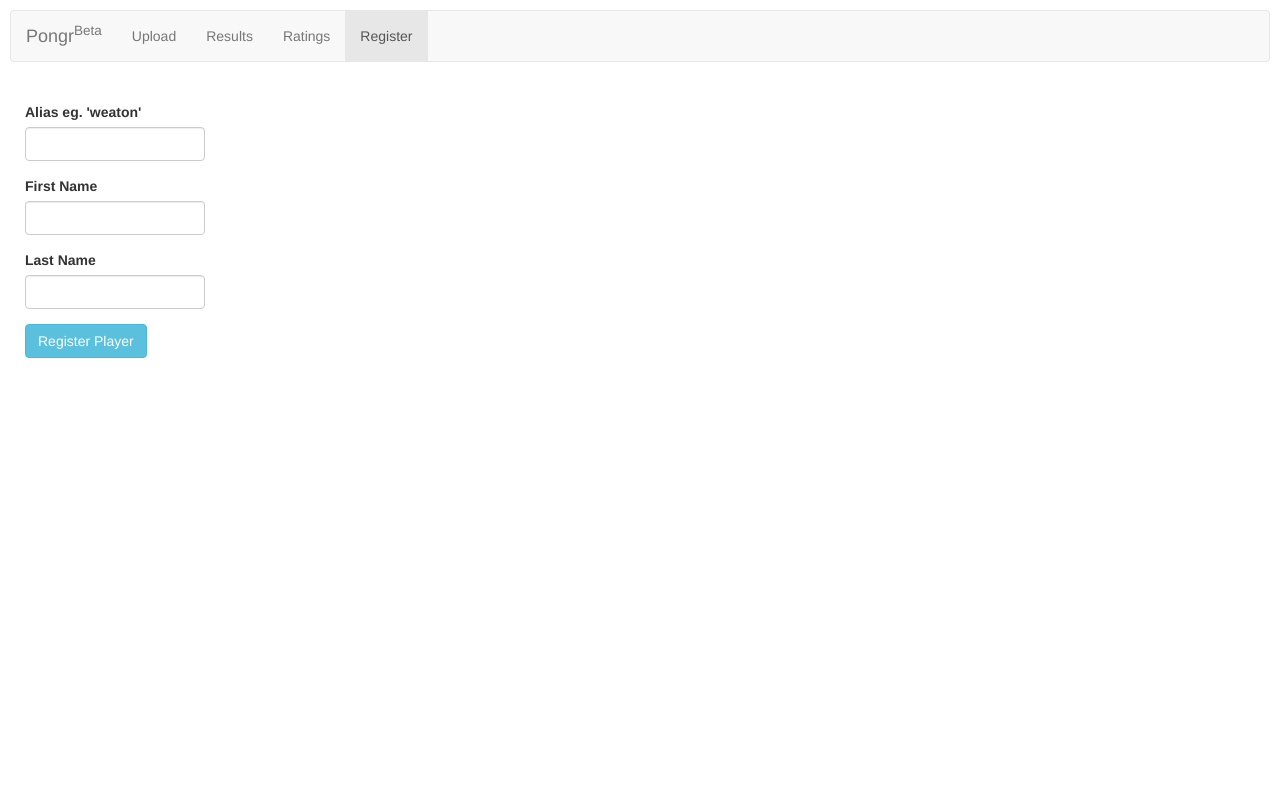
After one commit to wseaton/pongr, a Flask app: page /register in a window 1280 px wide. The commit adds this page. Shown: the top 785 px of the page. Run offline with Flask 2, Linux system fonts and the light colour scheme; some libraries are stand-ins or nearby versions.

Commit message:
added register tab, changed match form to drop down, backend changes

```diff
--- a/app/form.py
+++ b/app/form.py
@@ -1,9 +1,15 @@
 from flask_wtf import FlaskForm
-from wtforms import StringField, IntegerField
+from wtforms import StringField, IntegerField, SelectField
 from wtforms.validators import DataRequired, Length
 
 class MatchForm(FlaskForm):
-    player_a = StringField('player_a', validators=[DataRequired()])
-    player_b = StringField('player_b', validators=[DataRequired()])
+    player_a = SelectField('player_a', coerce=str)
+    player_b = SelectField('player_b', coerce=str)
     score_a = IntegerField('score_a', validators=[DataRequired()])
     score_b = IntegerField('score_b', validators=[DataRequired()])
+
+
+class PlayerForm(FlaskForm):
+    alias = StringField('alias', validators=[DataRequired()])
+    first_name = StringField('first_name', validators=[DataRequired()])
+    last_name = StringField('first_name', validators=[DataRequired()])
--- a/run.py
+++ b/run.py
@@ -1,13 +1,13 @@
-from flask import Flask, render_template, redirect, flash
+from flask import Flask, render_template, redirect, flash, request
 from flask_restless import APIManager
 from flask_sqlalchemy import SQLAlchemy
 from flask_bootstrap import Bootstrap
 
-from app.form import MatchForm
+from app.form import MatchForm, PlayerForm
 from app.utils import remove_whitespace, flash_errors
 from app.ratings import calculate_ratings
 
-from sqlalchemy import Column, Integer, Text, create_engine, MetaData, Float
+from sqlalchemy import Column, Integer, Text, create_engine, MetaData, Float, Boolean
 from trueskill import Rating, quality_1vs1, rate_1vs1
 
 import pandas as pd
@@ -32,6 +32,7 @@ class Game(db.Model):
     score_a = Column(Integer, unique=False)
     score_b = Column(Integer, unique=False)
     timestamp = Column(Integer, unique=False)
+    deleted = Column(Boolean, unique=False)
 
 
 class Player(db.Model):
@@ -63,39 +64,83 @@ metadata = MetaData(bind=engine)
 def homepage():
     paragraph = '''
     This is an app to track Ping Pong games, and then calculate
-    player ratings using TrueSkill. Please contact Will Eaton if you would like features added.
+    player ratings using TrueSkill.
     '''
     return render_template("index.html", paragraph=paragraph)
 
 
 @app.route('/games', methods=['GET'])
 def matches():
-    df = pd.read_sql('select * from game', con=engine)
+    df = pd.read_sql('select * from game where deleted = 0', con=engine)
     df = df.to_dict('records')
     return render_template('gamelog.html', games=df)
 
 
 @app.route('/record_match', methods=['GET', 'POST'])
 def record_match():
+    s = '''
+    select
+    alias,
+    printf('%s %s', first_name, last_name) as name
+    from player
+    '''
+    choices = pd.read_sql(s, con=engine)
+    choice_list = [(i['alias'], i['name']) for i in choices.to_dict('records')]
+
     form = MatchForm(csrf_enabled=False)
-    if form.validate_on_submit():
+    form.player_a.choices = choice_list
+    form.player_b.choices = choice_list
+
+    if request.method == 'POST' and form.validate_on_submit():
         record = Game(player_a=form.player_a.data, player_b=form.player_b.data,
                       score_a=form.score_a.data, score_b=form.score_b.data,
-                      timestamp=time.time())
+                      deleted=0, timestamp=time.time())
         db.session.add(record)
         db.session.commit()
 
         push_new_ratings(con=engine)
 
         return redirect('/games')
+
     else:
         flash_errors(form)
+
     return render_template('addmatch.html', form=form)
+
+@app.route('/register', methods=['GET', 'POST'])
+def register():
+    form = PlayerForm(csrf_enabled=False)
+
+    if request.method == 'POST' and form.validate_on_submit():
+        record = Player(alias=form.alias.data, first_name=form.first_name.data,
+                      last_name=form.last_name.data)
+        db.session.add(record)
+        db.session.commit()
+
+        return redirect('/games')
+
+    else:
+        flash_errors(form)
+
+    return render_template('register.html')
+
 
 
 @app.route('/ratings', methods=['GET'])
 def ratings():
-    ratingdf = pd.read_sql('select * from ratings', con=engine)
+    s = '''
+    select
+        first_name,
+        last_name,
+        rating,
+        sigma,
+        trueskill
+    from ratings
+    left join player using (alias)
+    order by 3 desc
+    '''
+
+    ratingdf = pd.read_sql(s, con=engine)
     ratingdf = ratingdf.to_dict('records')
 
     return render_template('ratings.html', data=ratingdf)
@@ -103,19 +148,27 @@ def ratings():
 
 @app.route('/delete/<game_id>', methods=['POST'])
 def delete_game(game_id):
-    Game.query.filter_by(id=game_id).delete()
+    game = Game.query.filter_by(id=game_id).first()
+    game.deleted = 1
+
     db.session.commit()
-
     push_new_ratings(con=engine)
 
     return redirect('/games')
+
+
+@app.route('/recalculate', methods=['POST'])
+def recalculate():
+    push_new_ratings(con=engine)
+
+    return redirect('/ratings')
 
 
 def push_new_ratings(con=None):
     '''
     recalculates player ratings and pushes them to the database
     '''
-    games = pd.read_sql('select * from game', con=con)
+    games = pd.read_sql('select * from game where deleted = 0', con=con)
 
     ratingdf = calculate_ratings(games)
     ratingdf = (ratingdf.reset_index().rename(columns={'index':'alias'})
--- a/templates/layout.html
+++ b/templates/layout.html
@@ -29,6 +29,9 @@
       </li>
       <li {% if request.path == '/ratings' %}class="active"{% endif %}>
            <a href="/ratings">Ratings</a>
+      </li>
+      <li {% if request.path == '/register' %}class="active"{% endif %}>
+           <a href="/register">Register</a>
       </li>
         <!-- <li class="dropdown">
           <a href="#" class="dropdown-toggle" data-toggle="dropdown">Dropdown <span class="caret"></span></a>
--- /dev/null
+++ b/templates/register.html
@@ -0,0 +1,34 @@
+{% extends "layout.html" %}
+{% block content %}
+
+<html>
+
+<br>
+<body>
+<form method="POST" action="/register">
+
+  <div class="col-xs-2">
+      <div class="form-group">
+          <label for="PlayerA">Alias eg. 'weaton'</label>
+          <input type="text" name="alias" class="form-control" id="alias">
+        </div>
+        <div class="form-group">
+          <label for="PlayerAScore">First Name</label>
+          <input type="text" name="first_name" class="form-control" id="first_name">
+        </div>
+        <div class="form-group">
+          <label for="PlayerB">Last Name</label>
+          <input type="text" name="last_name" class="form-control" id="last_name">
+          <!-- <p class="help-block">Example block-level help text here.</p> -->
+        </div>
+        <div class="form-group">
+          <input type="submit" class="btn btn-info" value="Register Player"></input>
+        </div>
+      </div>
+
+</form>
+</body>
+
+</html>
+
+{% endblock %}
```
Also changed, not shown: templates/addmatch.html (+48 -5 lines), templates/ratings.html (+26 -5 lines), pong.db.
